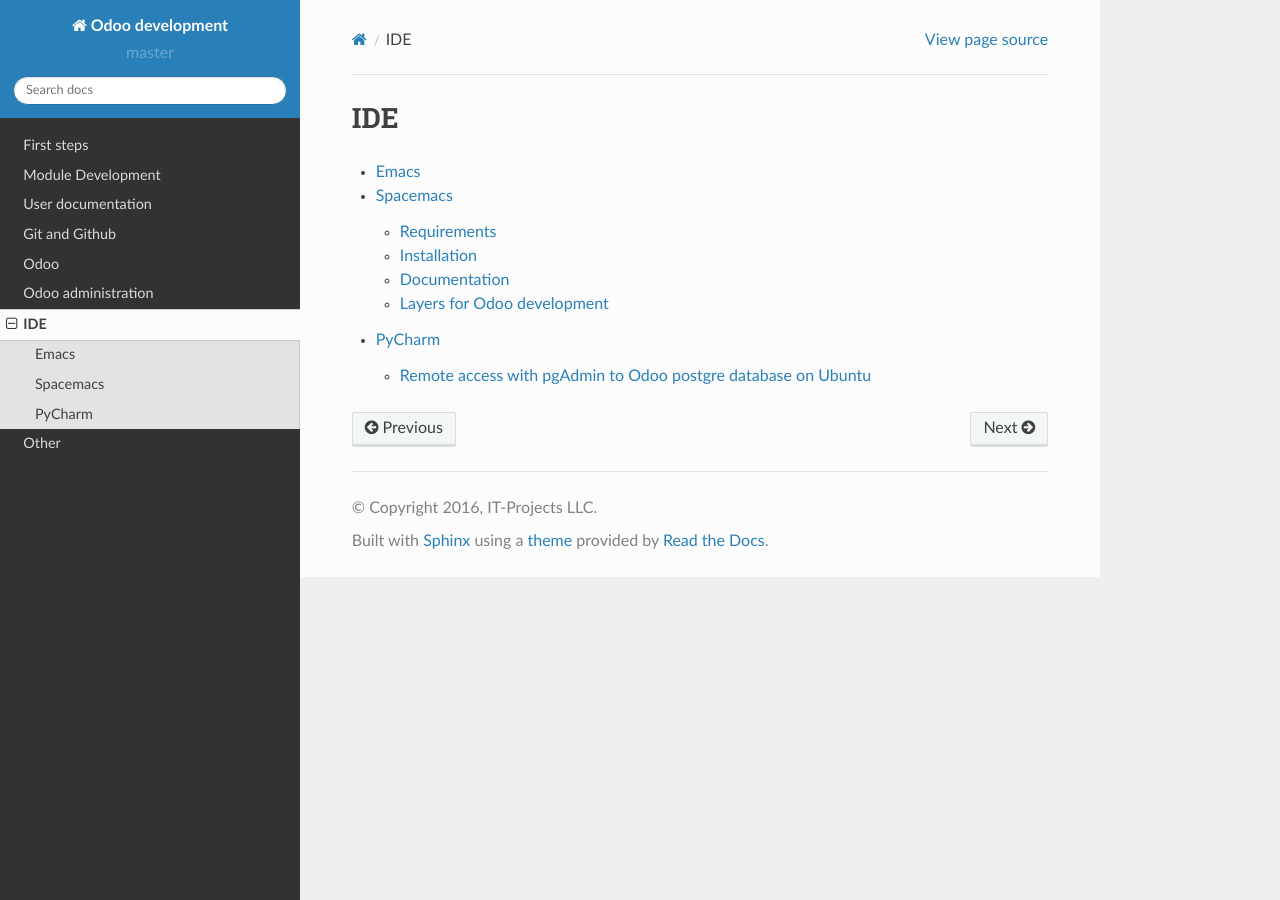
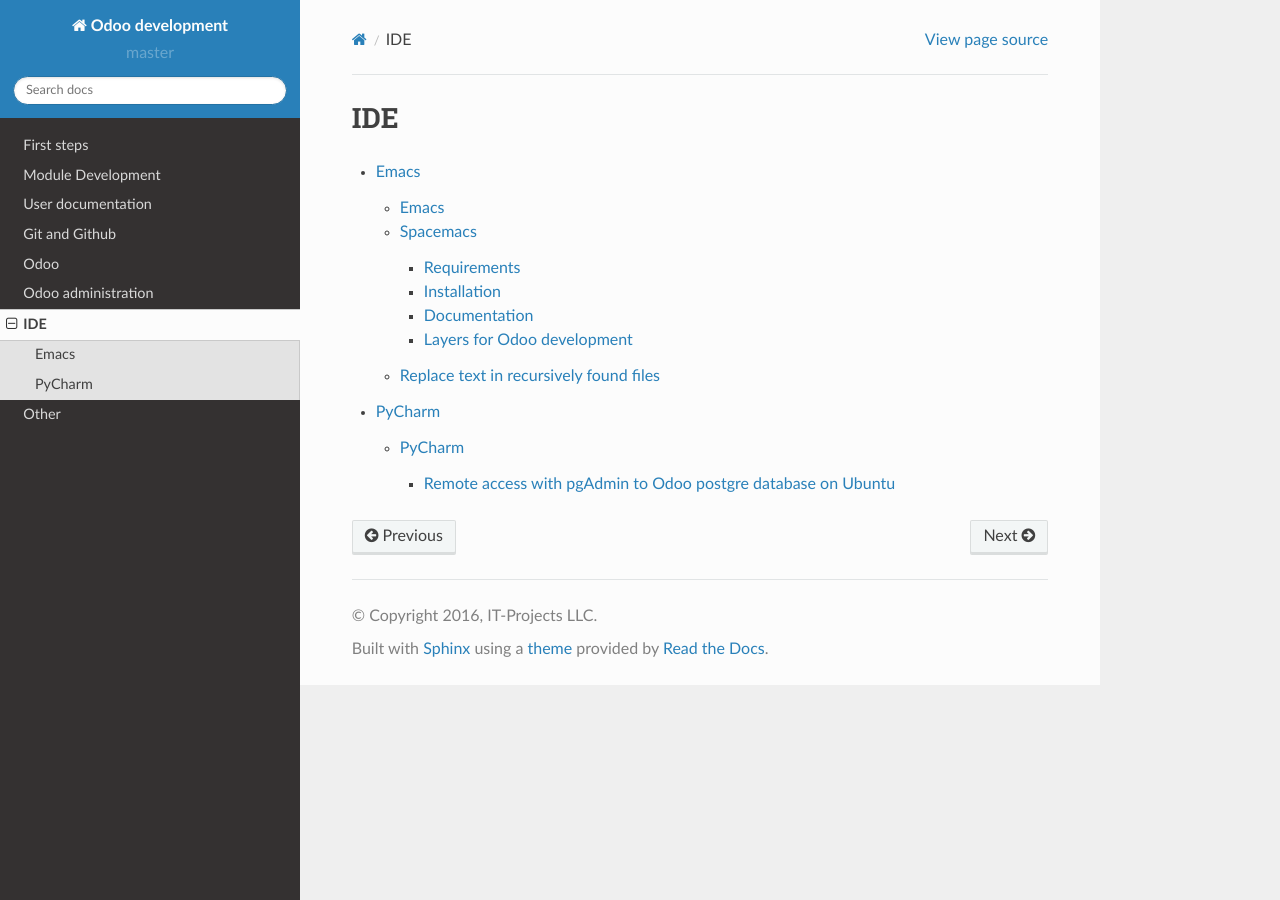
Before and after one commit to itpp-labs/odoo-development, a Sphinx documentation site: the page built from docs/ide/index.rst, in a window 1280 px wide. Built offline with Sphinx 7.4.7 and the Read the Docs theme 2.0.0, drawn with Linux system fonts in a browser that asks for light colours; pages that are not in the unit, such as notebooks, are missing from menus.

Commit message:
REF: new folders for IDEs + add emacs/find-and-replace-files.rst

```diff
--- /dev/null
+++ b/docs/ide/emacs/index.rst
@@ -0,0 +1,8 @@
+Emacs
+=====
+
+.. toctree::
+
+   emacs
+   spacemacs
+   find-and-replace-files
--- a/docs/ide/index.rst
+++ b/docs/ide/index.rst
@@ -3,6 +3,5 @@
 
 .. toctree::
 
-   emacs
-   spacemacs
-   PyCharm
+   emacs/index
+   pycharm/index
--- /dev/null
+++ b/docs/ide/pycharm/index.rst
@@ -0,0 +1,6 @@
+PyCharm
+=======
+
+.. toctree::
+
+   PyCharm
```
Also changed, not shown: docs/ide/emacs/find-and-replace-files.rst (added, +10 -0 lines), docs/ide/emacs/emacs.rst (renamed from docs/ide/emacs.rst), docs/ide/emacs/spacemacs.rst (renamed from docs/ide/spacemacs.rst), docs/ide/pycharm/PyCharm.rst (renamed from docs/ide/PyCharm.rst).
